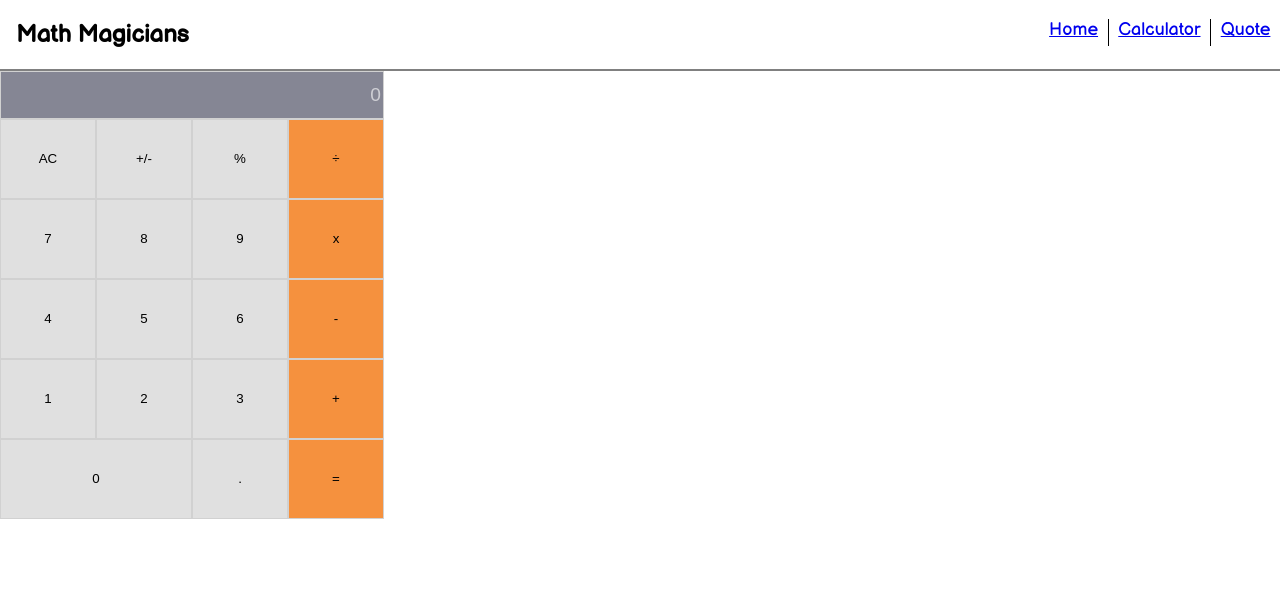
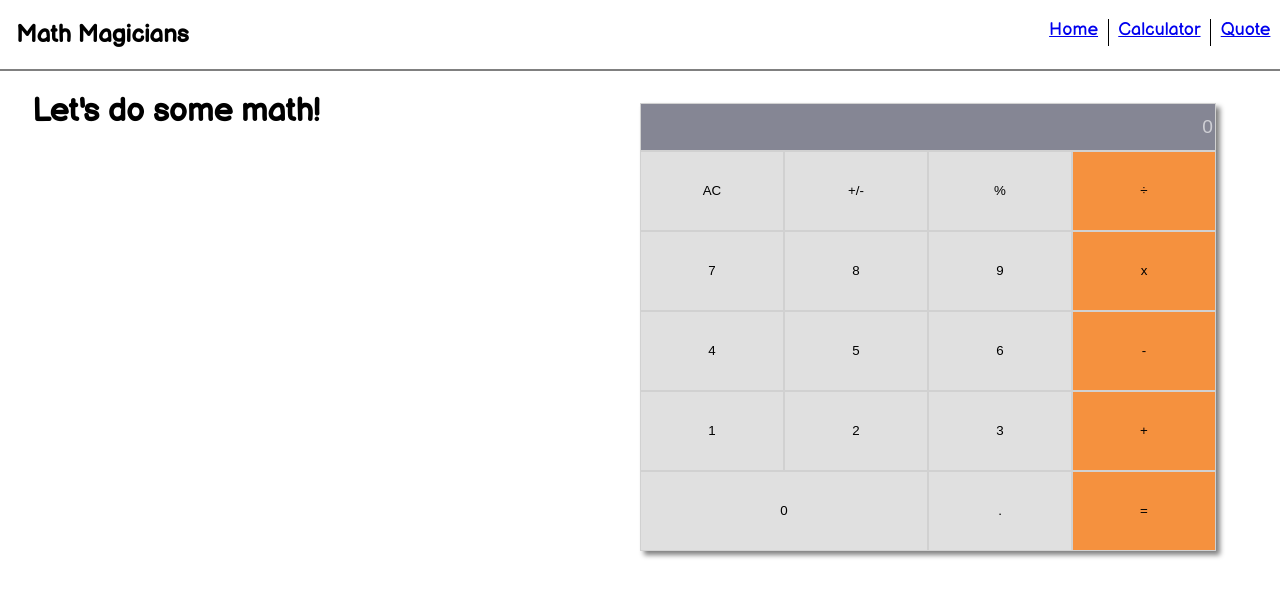
Before and after one commit to TedLivist/math-magicians, a React (Create React App) app: page /calculator in a window 1280 px wide. Shown: the top 596 px of the page. Built offline with nearby package versions, Linux system fonts and the light colour scheme.

Commit message:
Style Calculator page

```diff
--- a/src/components/calculator.js
+++ b/src/components/calculator.js
@@ -36,6 +36,9 @@ const Calculator = () => {
           <Home />
         </Route>
         <Route path="/calculator">
+          <div className="calculator-root">
+            <h1>Let&apos;s do some math!</h1>
+
             <div className="container">
               <input className="input-box" placeholder="0" readOnly />
               <div className="sub-container">
@@ -68,6 +71,7 @@ const Calculator = () => {
                 <button type="button" className="equal button-width right-button" onClick={handleClick}>=</button>
               </div>
             </div>
+          </div>
         </Route>
         <Route path="/quote">
           <Quote />
--- a/src/stylesheets/calculator.css
+++ b/src/stylesheets/calculator.css
@@ -2,8 +2,20 @@
   box-sizing: border-box;
 }
 
+.calculator-root {
+  display: flex;
+  justify-content: space-between;
+}
+
+.calculator-root h1 {
+  margin-left: 2rem;
+}
+
 .container {
-  width: 24rem;
+  width: 36rem;
+  margin-right: 4rem;
+  margin-top: 2rem;
+  box-shadow: 4px 4px 5px grey;
 }
 
 button {
@@ -37,11 +49,11 @@ button {
 }
 
 .button-width {
-  width: 6rem;
+  width: 9rem;
 }
 
 #zero-button {
-  width: 12rem;
+  width: 18rem;
 }
 
 .left-button {
```
Lines whose indentation alone changed are shown as unchanged.
